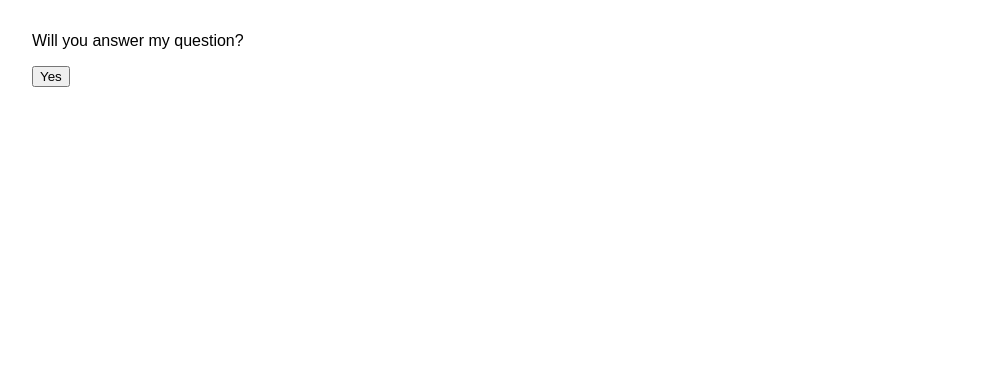
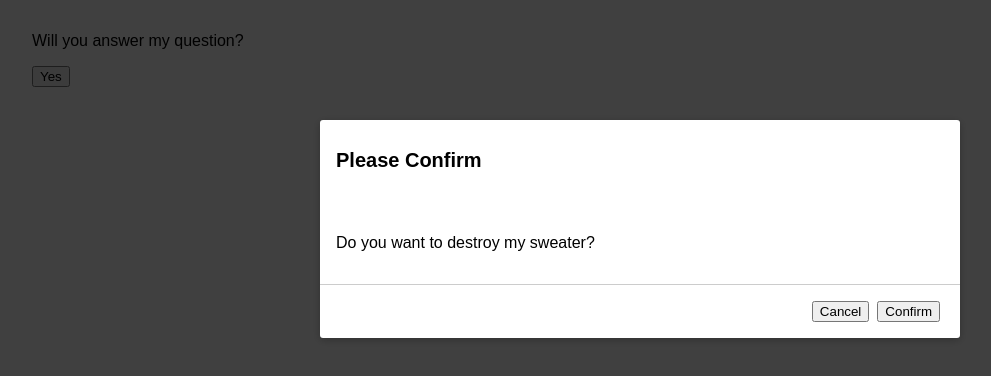
Before and after one commit to mabry1985/modal-web-component, a plain HTML site: page index.html in a window 1280 px wide. Both pictures are taken after a click on the button "Yes". Shown: the whole page, without its empty margins (0-991 px from the left). Drawn offline with Linux system fonts and the light colour scheme.

Commit message:
move logic for opening modal into component

```diff
--- a/index.html
+++ b/index.html
@@ -28,8 +28,8 @@
     const modal = document.querySelector('jm-modal');
 
     confirmButton.addEventListener('click', () => {
-      modal.setAttribute('open', '');
-    })
+      modal.open();
+    });
   </script>
 </body>
 </html>
--- a/modal.js
+++ b/modal.js
@@ -1,7 +1,7 @@
 class Modal extends HTMLElement {
   constructor() {
     super();
-    this.attachShadow({ mode: 'open' });
+    this.attachShadow({ mode: "open" });
     this.shadowRoot.innerHTML = `
       <style>
         #backdrop {
@@ -14,6 +14,12 @@ class Modal extends HTMLElement {
           z-index: 10;
           opacity: 0;
           pointer-events: none;
+        }
+
+        :host([open]) #backdrop,
+        :host([open]) #modal {
+          opacity: 1;
+          pointer-events: all;
         }
 
         #modal {
@@ -69,9 +75,13 @@ class Modal extends HTMLElement {
           <button>Confirm</button>
         </section>
       </div>
-    `
+    `;
+  }
+
+  open() {
+    this.setAttribute('open', '');
   }
 
 }
 
-customElements.define('jm-modal', Modal);
+customElements.define("jm-modal", Modal);
```
